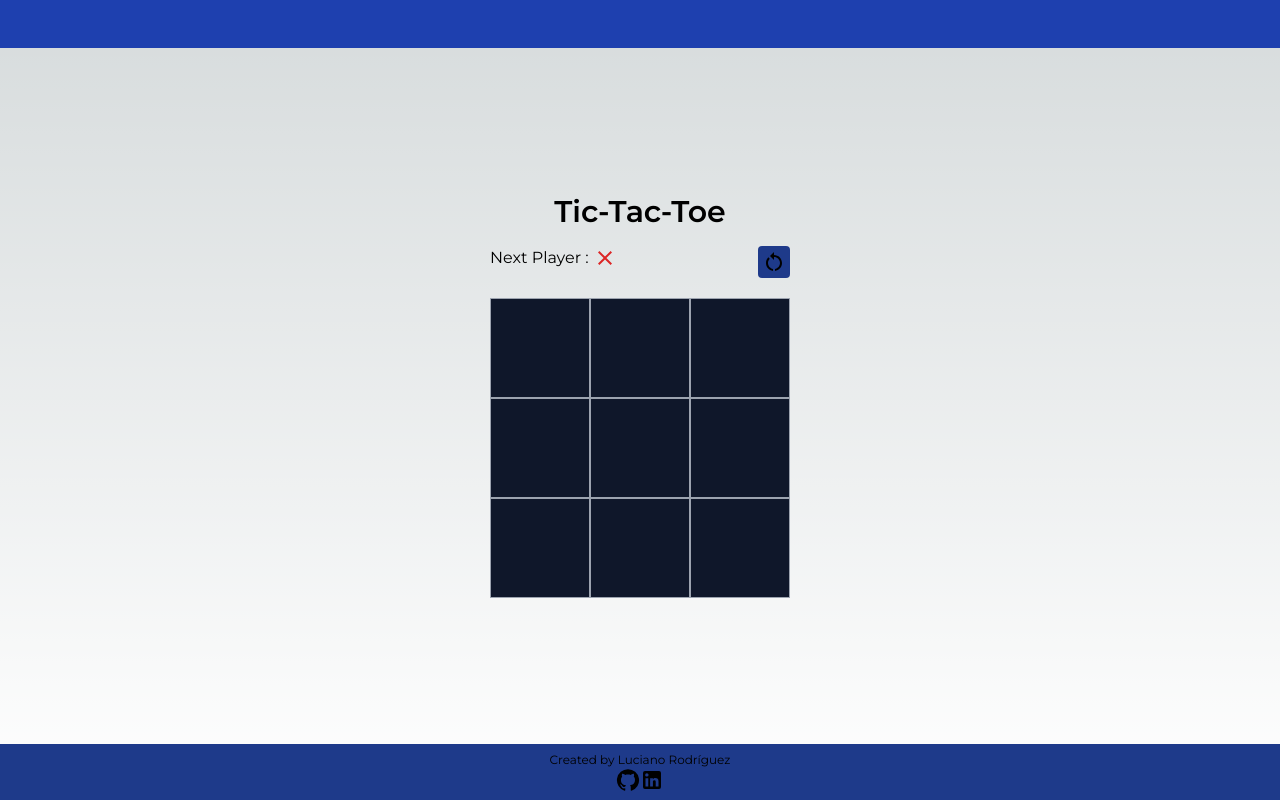
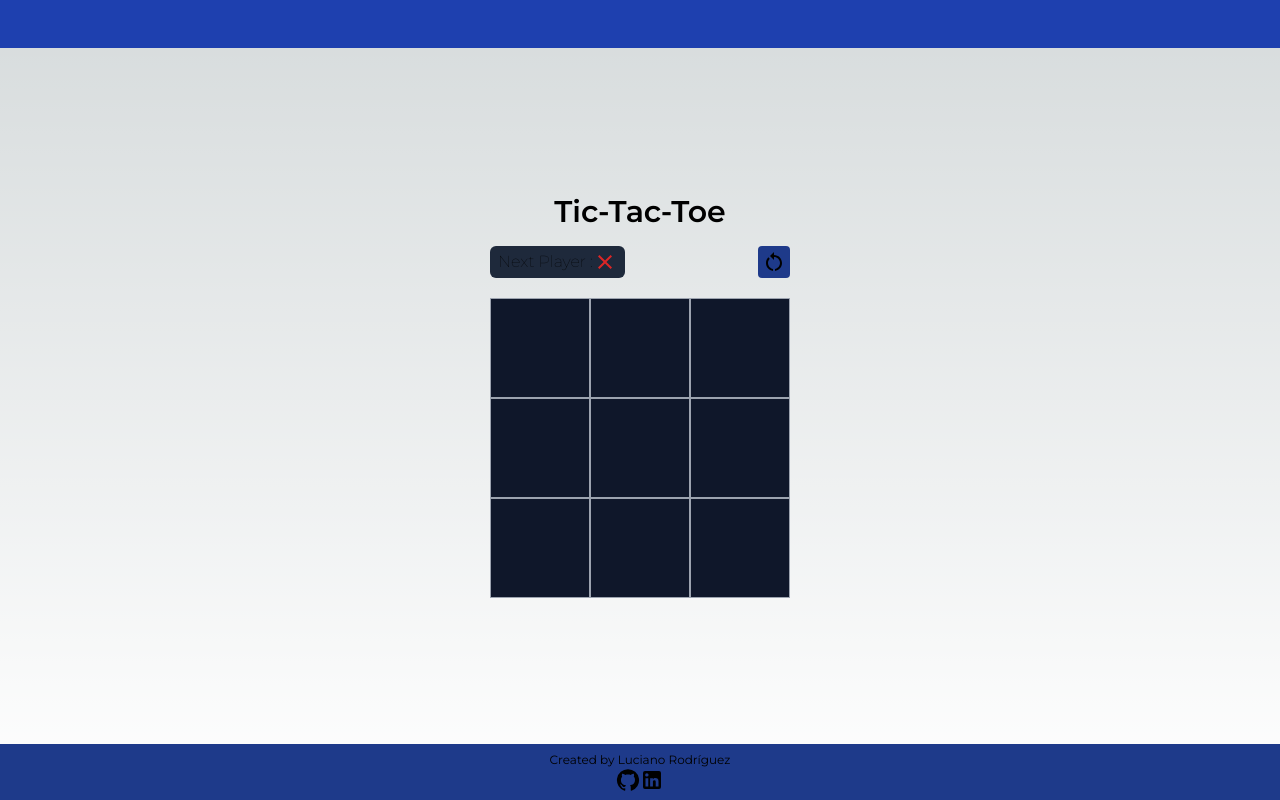
Before and after one commit to Lucho375/tic-tac-toe, a Next.js app: page / in a window 1280 px wide. Built offline with nearby package versions, Linux system fonts and the light colour scheme.

Commit message:
modified styles

```diff
--- a/app/components/Footer.tsx
+++ b/app/components/Footer.tsx
@@ -6,7 +6,7 @@ export default function Footer(): JSX.Element {
   return (
     <footer className="bg-blue-900 h-14 flex justify-center items-center p-5">
       <div className="flex flex-col">
-        <span className="text-xs">Created by Luciano Rodríguez</span>
+        <h3 className="text-xs">Created by Luciano Rodríguez</h3>
         <nav className="flex justify-center ">
           <a aria-label="GitHub Profile" target="_blank" rel="noopener noreferrer" href="https://github.com/Lucho375">
             <GitHubIcon className="hover:opacity-80 transition" />
--- a/app/components/NextPlayer.tsx
+++ b/app/components/NextPlayer.tsx
@@ -6,12 +6,12 @@ interface NextPlayerProps {
 
 export default function NextPlayer({ isPlayerXNext }: NextPlayerProps): JSX.Element {
   return (
-    <div>
-      <span>Next Player : </span>
+    <section className="bg-slate-800 rounded-md px-2 py-1 flex items-center">
+      <h2 className="font-thin">Next Player : </h2>
       <PlayerIcon
         isPlayerXNext={isPlayerXNext}
         className={`text-3xl ${isPlayerXNext ? 'text-red-600' : 'text-blue-700'}`}
       />
-    </div>
+    </section>
   )
 }
--- a/app/components/RestartButton.tsx
+++ b/app/components/RestartButton.tsx
@@ -7,6 +7,7 @@ type RestartButtonProps = {
 export default function RestartButton({ handleRestart }: RestartButtonProps): JSX.Element {
   return (
     <button
+      aria-label="Restart game button"
       onClick={handleRestart}
       type="button"
       className="bg-blue-900 rounded px-1 py-1 hover:bg-blue-800 active:scale-110"
--- a/app/components/Tie.tsx
+++ b/app/components/Tie.tsx
@@ -1,3 +1,7 @@
 export default function Tie() {
-  return <h2 className="text-xl">Tie</h2>
+  return (
+    <section className="bg-slate-800 rounded-md px-2 py-1 flex items-center">
+      <h2 className="font-thin">Tie</h2>
+    </section>
+  )
 }
--- a/app/components/Winner.tsx
+++ b/app/components/Winner.tsx
@@ -6,12 +6,12 @@ interface WinnerProps {
 
 export default function Winner({ isPlayerXWinner }: WinnerProps) {
   return (
-    <div>
-      <span>Winner :</span>
+    <section className="bg-slate-800 rounded-md px-2 py-1 flex items-center">
+      <h2 className="font-thin">Winner :</h2>
       <PlayerIcon
         isPlayerXNext={isPlayerXWinner}
-        className={`text-3xl ${isPlayerXWinner ? 'text-red-600' : 'text-blue-700'}`}
+        className={`text-3xl  ${isPlayerXWinner ? 'text-red-600' : 'text-blue-700'}`}
       />
-    </div>
+    </section>
   )
 }
```
